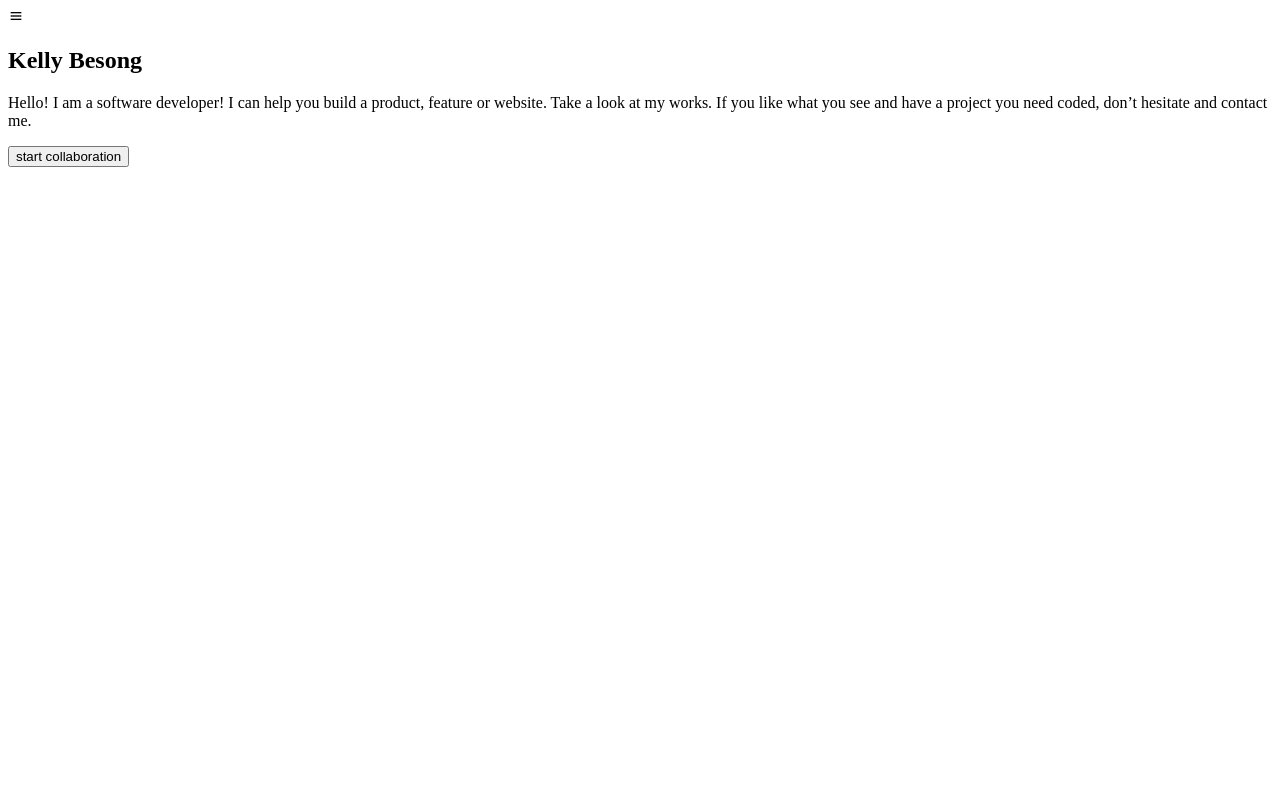
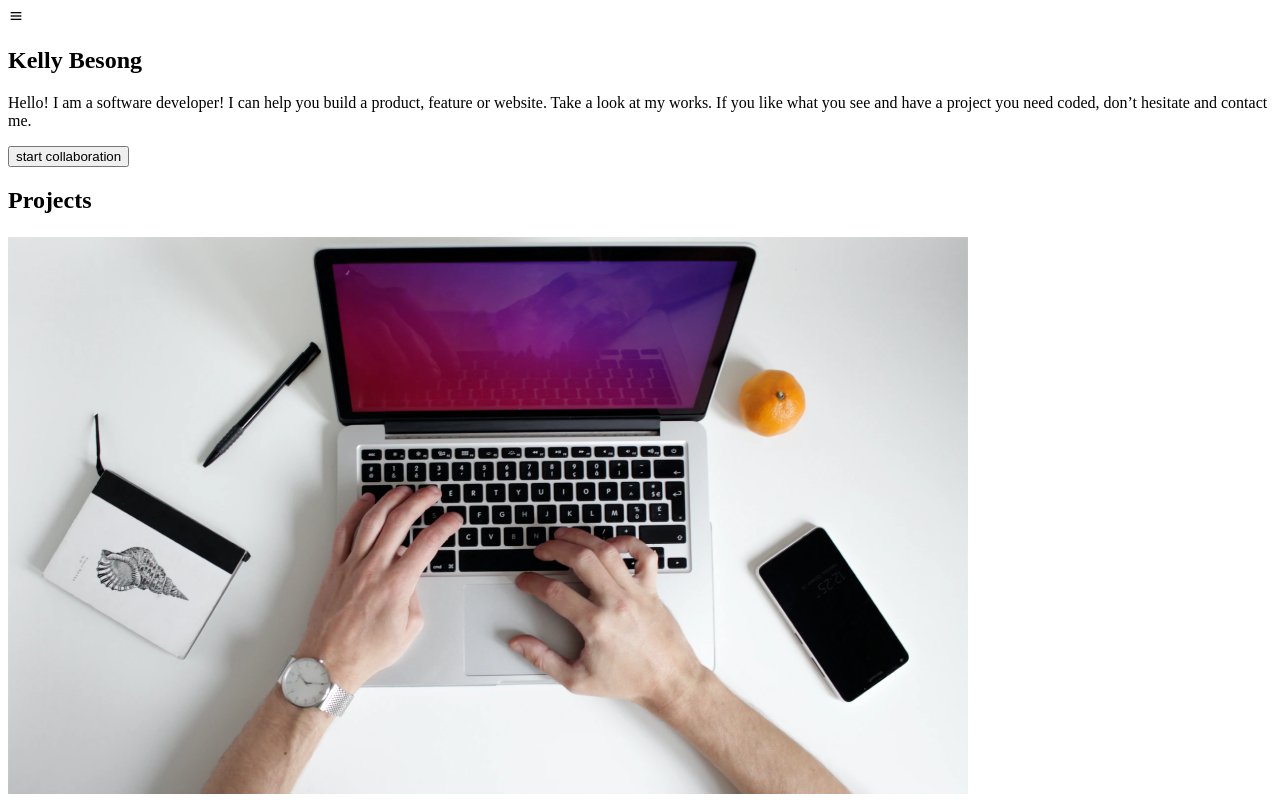
Before and after one commit to kelwilson/porfolio-reform, a website: page index.html in a window 1280 px wide. Shown: the top 800 px of the page. Drawn offline with nearby package versions, Linux system fonts and the light colour scheme.

Commit message:
Add section tag div pictures and information about projects

```diff
--- a/index.html
+++ b/index.html
@@ -41,7 +41,7 @@
         </div>
         <div id="main-background-img"></div>
       </section>
-      <!--<section>
+      <section>
         <div>
           <h2>Projects</h2>
         </div>
@@ -142,7 +142,7 @@
             See this project <i class="bx bx-right-arrow-alt"></i>
           </button>
         </div>
-      </section>
+      <!--</section>
       <section>
         <article>
           <div>
```
